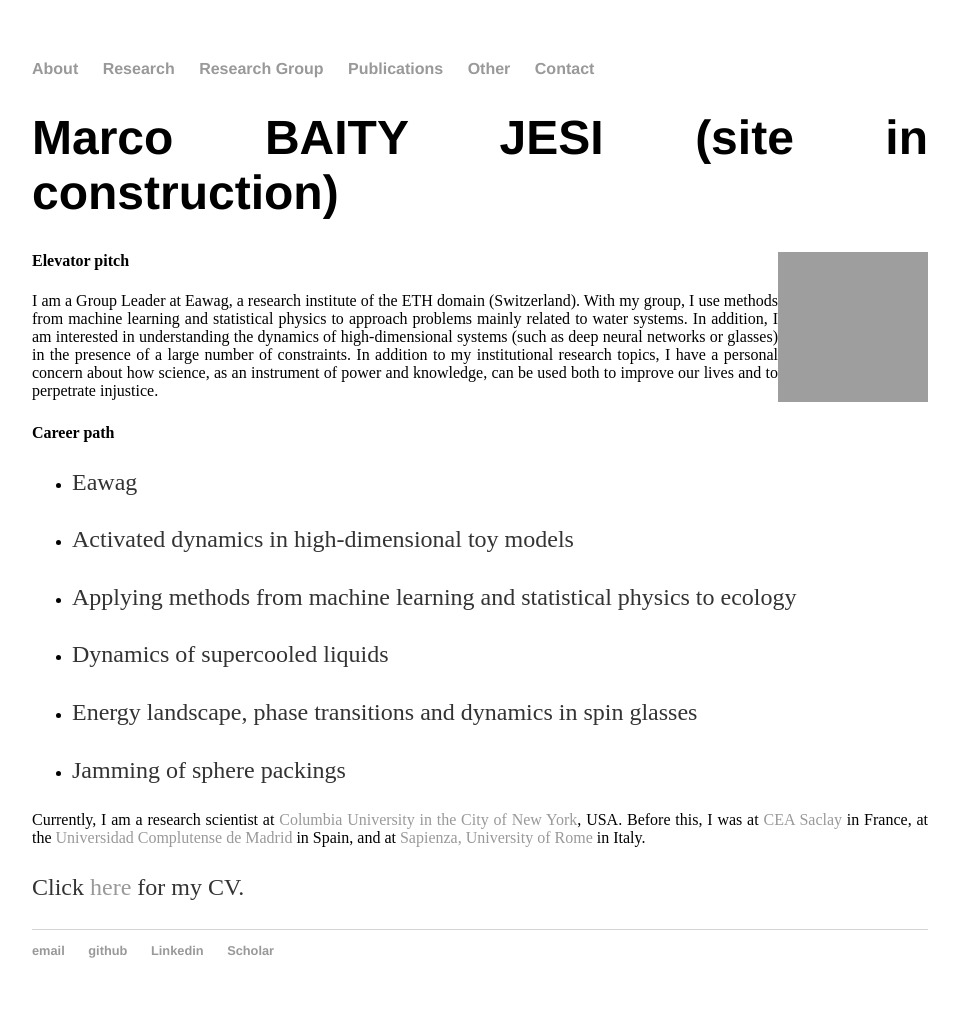
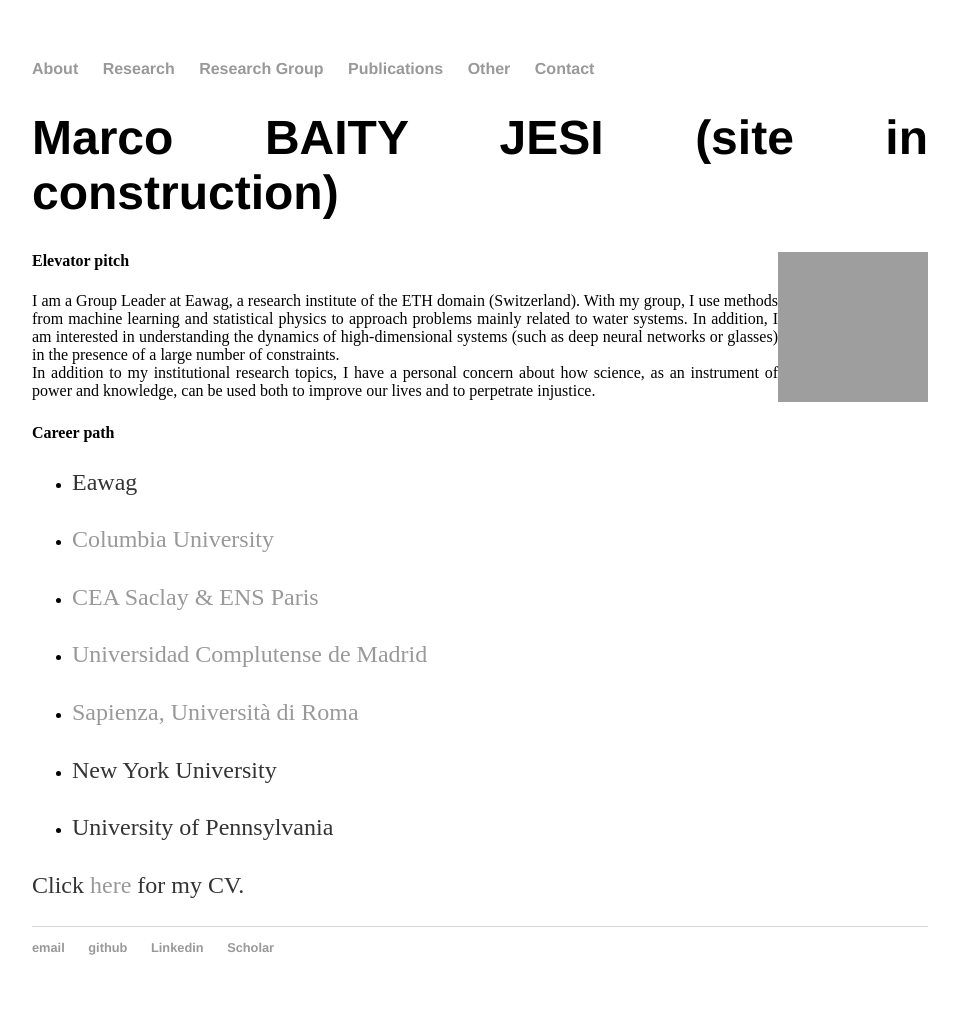
Before and after one commit to mbaityje/mbaityje.github.io, a Jekyll site: the page built from index.html, in a window 1280 px wide. Shown: the whole page, without its empty margins (160-1119 px from the left). Built offline with Jekyll 4.4.1, drawn with Linux system fonts in a browser that asks for light colours; grey boxes are pictures that could not be loaded.

Commit message:
Working on main page

```diff
--- a/index.html
+++ b/index.html
@@ -5,38 +5,23 @@
 <div class="blurb">
 	<h1>Marco BAITY JESI (site in construction)</h1>
 	<img src="https://www.eawag.ch/fileadmin/user_upload/tx_userprofiles/profileImages/baityjma.jpg" width="150" height="150" alt="" style="float:right">
+	<p style="text-align: justify;">
+	 	<h4>Elevator pitch</h4>
+		I am a Group Leader at Eawag, a research institute of the ETH domain (Switzerland). With my group, I use methods from machine learning and statistical physics to approach problems mainly related to water systems. In addition, I am interested in understanding the dynamics of high-dimensional systems (such as deep neural networks or glasses) in the presence of a large number of constraints.</br>
+		In addition to my institutional research topics, I have a personal concern about how science, as an instrument of power and knowledge, can be used both to improve our lives and to perpetrate injustice.
+		</br>
+	</p>
 	<p>
-		<h4>Elevator pitch</h4>
-		I am a Group Leader at Eawag, a research institute of the ETH domain (Switzerland). With my group, I use methods from machine learning and statistical physics to approach problems mainly related to water systems. In addition, I am interested in understanding the dynamics of high-dimensional systems (such as deep neural networks or glasses) in the presence of a large number of constraints.
-		In addition to my institutional research topics, I have a personal concern about how science, as an instrument of power and knowledge, can be used both to improve our lives and to perpetrate injustice.
-	</br>
-		<!--
-		Throughout my carrier, I <a href="/research"> focused on</a>
-		<ul>
-			<li><p>Learning dynamics of Deep Neural Networks</p></li>
-			<li><p>Activated dynamics in high-dimensional toy models</p></li>
-			<li><p>Applying methods from machine learning and statistical physics to ecology</p></li>
-			<li><p>Dynamics of supercooled liquids</p></li>
-			<li><p>Energy landscape, phase transitions and dynamics in spin glasses</p></li>
-			<li><p>Jamming of sphere packings</p></li>
-		</ul>
-		-->
-	</p>
-	<h4>Career path</h4>
-	<p>
+		<h4>Career path</h4>
 		<ul>
 			<li><p>Eawag</p></li>
-			<li><p>Activated dynamics in high-dimensional toy models</p></li>
-			<li><p>Applying methods from machine learning and statistical physics to ecology</p></li>
-			<li><p>Dynamics of supercooled liquids</p></li>
-			<li><p>Energy landscape, phase transitions and dynamics in spin glasses</p></li>
-			<li><p>Jamming of sphere packings</p></li>
+			<li><p><a href="http://www.columbia.edu/">Columbia University</a></p></li>
+			<li><p><a href="www-centre-saclay.cea.fr/en">CEA Saclay & ENS Paris</a></p></li>
+			<li><p><a href="http://www.ucm.es">Universidad Complutense de Madrid</a></p></li>
+			<li><p><a href="http://www.uniroma1.it">Sapienza, Università di Roma</a></p></li>
+			<li><p>New York University</p></li>
+			<li><p>University of Pennsylvania</p></li>
 		</ul>
-
-
-
-		Currently, I am a research scientist at <a href="http://www.columbia.edu/">Columbia University in the City of New York</a>, USA. Before this, I was at <a href="www-centre-saclay.cea.fr/en">CEA Saclay</a> in France, at the
-		<a href="http://www.ucm.es">Universidad Complutense de Madrid</a> in Spain, and at <a href="http://www.uniroma1.it">Sapienza, University of Rome</a> in Italy.
 	</p>
 	<p>
 		Click <a href="https://www.dropbox.com/s/uxvdnc9ubhbgse7/shortCV.pdf?dl=0"> here </a> for my CV.
```
